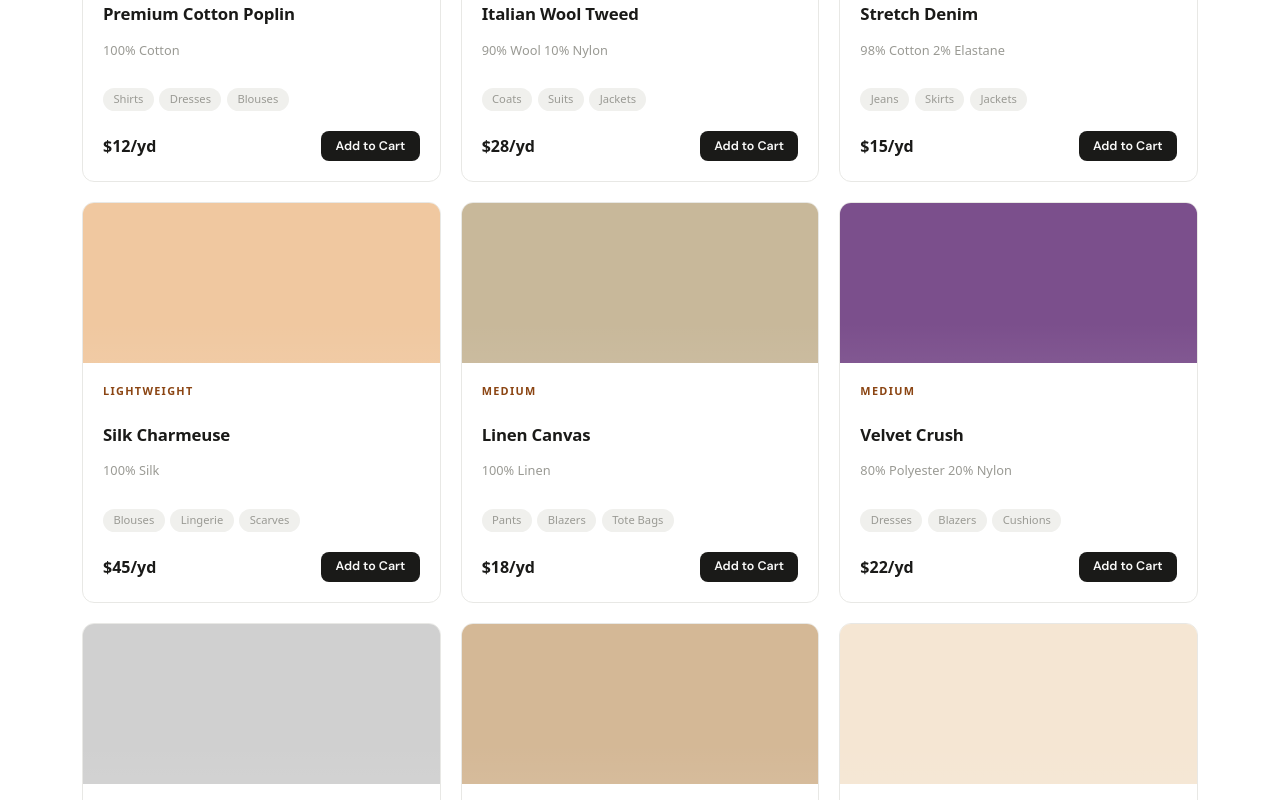
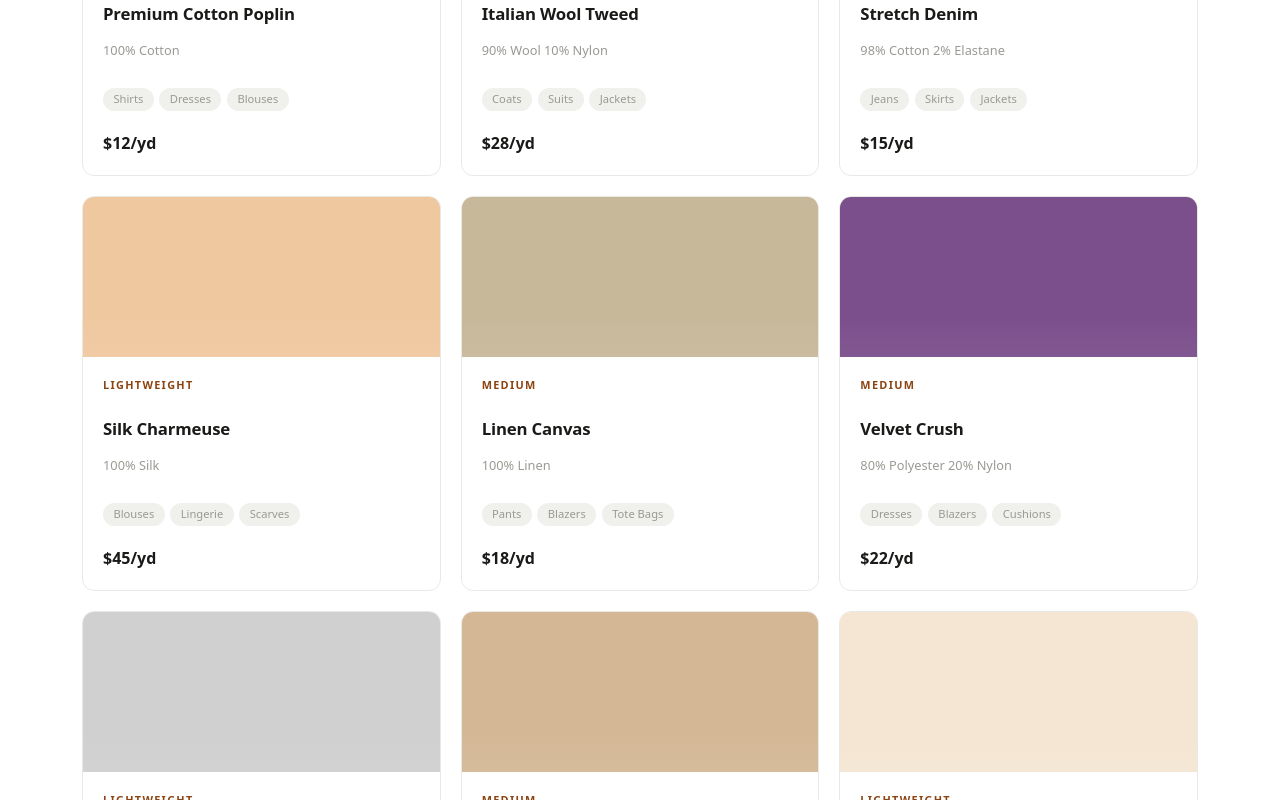
Before and after one commit to CS571-S26/p68, a React (Vite) app: page /p68/shop in a window 1280 px wide. Shown: the part 840-1640 px from the top of the page. Built offline with nearby package versions, Linux system fonts and the light colour scheme.

Commit message:
1234
12234

```diff
--- a/src/pages/ShopPage.jsx
+++ b/src/pages/ShopPage.jsx
@@ -62,15 +62,7 @@ function ProductCard({ product, matchScore, matchReason }) {
           <span style={{ fontSize: "1rem", fontWeight: 700, color: "var(--text)" }}>
             {product.price}
           </span>
-          <button style={{
-            padding: "0.35rem 0.9rem",
-            background: "var(--text)", color: "var(--bg)",
-            border: "none", borderRadius: "var(--radius-sm)",
-            fontSize: "0.78rem", fontWeight: 600,
-            cursor: "pointer", fontFamily: "var(--font)",
-          }}>
-            Add to Cart
-          </button>
+
         </div>
       </div>
     </article>
```
